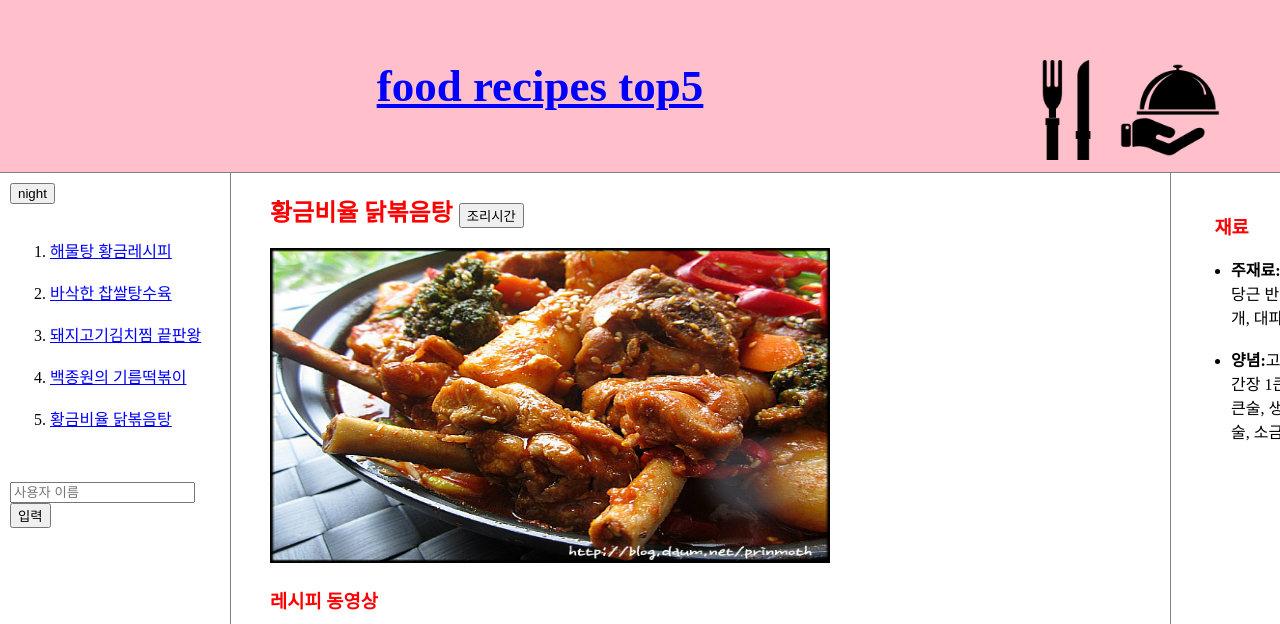
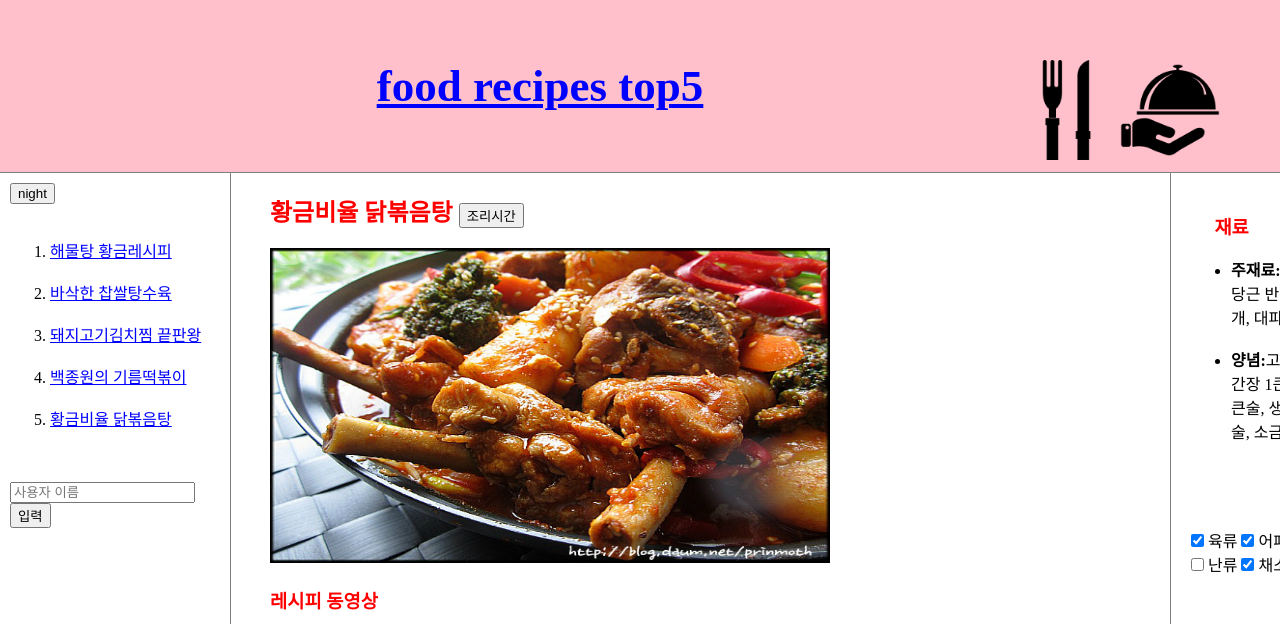
Before and after one commit to seungminleek/web, a plain HTML site: page 5.html in a window 1280 px wide. Shown: the top 624 px of the page. Drawn offline with Linux system fonts and the light colour scheme; grey boxes are pictures that could not be loaded.

Commit message:
Update 5.html

```diff
--- a/5.html
+++ b/5.html
@@ -48,7 +48,13 @@
         <div id="grid"><material><p><h3>　 재료</h3>
               <ul><li><strong>주재료:</strong>닭 1마리, 감자 2개, 양파 1개, 당근 반개, 붉은 고추1개, 청양고추 1개, 대파 1대</li></br>
             <li><strong>양념:</strong>고춧가루 3큰술, 고추장 1큰술, 간장 1큰술, 다진 마늘 1큰술, 청주 1큰술, 생강술 1큰술, 참기름 1/2작은술, 소금&후추 약간</li></br>
-           </ul></div></material>
+           </ul>              <h4>알레르기 확인</h4>
+            <input type="checkbox" checked> 육류
+            <input type="checkbox" checked> 어패류
+            <input type="checkbox"> 견과류</br>
+            <input type="checkbox"> 난류
+            <input type="checkbox" checked> 채소류
+            <input type="checkbox"> 유제품</div></material>
     </div>
 </body>
 </html>
```
